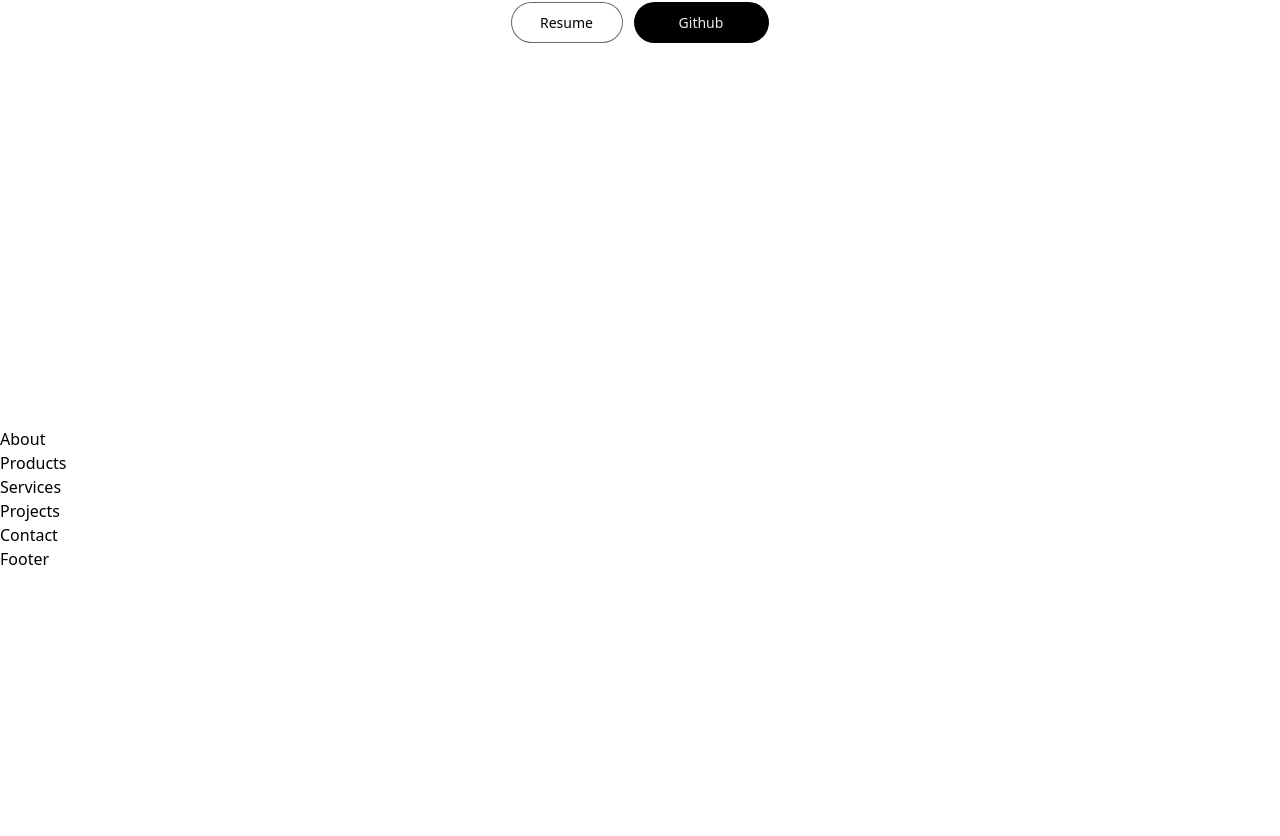
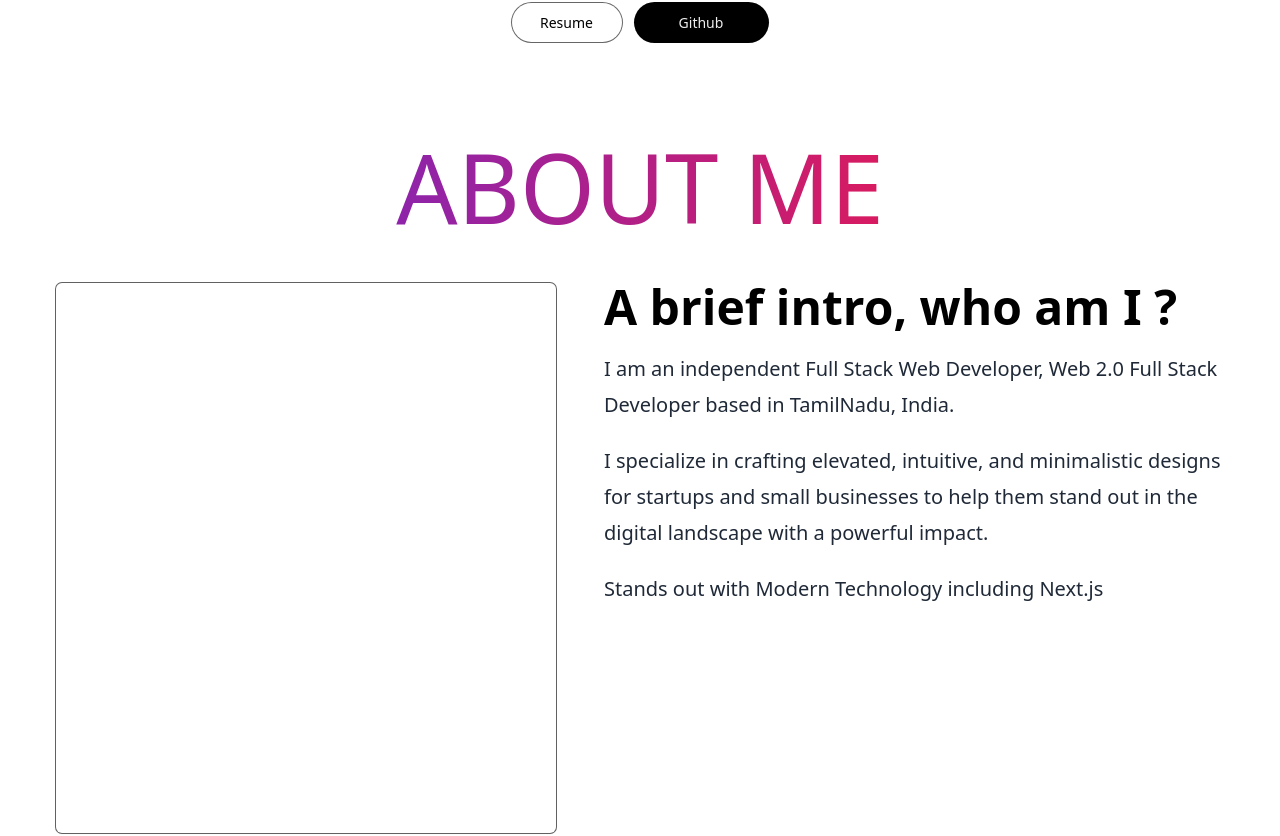
Before and after one commit to Mohamed-Parvez/parvez, a Next.js app: page / in a window 1280 px wide. Shown: the part 505-1341 px from the top of the page. Before the commit the page ends 1076 px from the top, so only its background shows below. Built offline with nearby package versions, Linux system fonts and the light colour scheme.

Commit message:
Add and updated About section

```diff
--- a/components/sections/About.tsx
+++ b/components/sections/About.tsx
@@ -1,7 +1,50 @@
 import React from "react";
 
 const About = () => {
-  return <div id="about">About</div>;
+  return (
+    <section
+      id="about"
+      className="flex-center mx-auto mb-36 mt-24 max-w-[1440px] flex-col gap-6 lg:mx-8 2xl:mx-auto"
+    >
+      <div>
+        <h1
+          className="secondary-gradient text-center font-Sans text-4xl font-medium
+         sm:text-5xl sm:font-medium md:text-6xl md:font-medium lg:text-8xl lg:font-medium"
+        >
+          ABOUT ME
+        </h1>
+      </div>
+
+      <div
+        className="flex-center md:flex-start
+      m-3 h-auto max-w-[1440px] flex-col gap-6 md:flex-row"
+      >
+        <div
+          className="m-3 aspect-square h-auto max-h-[800px] w-full max-w-[768px] rounded-md
+          shadow-sm ring-1 ring-Grey_700 md:h-[450px] md:w-[400px] lg:h-[550px] lg:w-[500px]"
+        ></div>
+
+        <div className="flex-start m-3 h-auto w-auto max-w-[768px] flex-col gap-5">
+          <p className="font-Sans text-3xl font-extrabold text-Black md:text-4xl lg:text-5xl">
+            A brief intro, who am I ?
+          </p>
+
+          <p className="font-Sans text-[16px] font-normal leading-[1.8] text-gray-800 lg:text-[20px]">
+            I am an independent Full Stack Web Developer, Web 2.0 Full Stack
+            Developer based in TamilNadu, India.
+          </p>
+          <p className="font-Sans text-[16px] font-normal leading-[1.8] text-gray-800 lg:text-[20px]">
+            I specialize in crafting elevated, intuitive, and minimalistic
+            designs for startups and small businesses to help them stand out in
+            the digital landscape with a powerful impact.
+          </p>
+          <p className="font-Sans text-[16px] font-normal leading-[1.8] text-gray-800 lg:text-[20px]">
+            Stands out with Modern Technology including Next.js
+          </p>
+        </div>
+      </div>
+    </section>
+  );
 };
 
 export default About;
--- a/components/sections/Hero.tsx
+++ b/components/sections/Hero.tsx
@@ -4,7 +4,7 @@ import Button from "../ui/button";
 
 const Hero = () => {
   return (
-    <div id="hero" className="flex-center mt-16 flex-col pb-96">
+    <div id="hero" className="flex-center mt-16 flex-col">
       <div
         // eslint-disable-next-line tailwindcss/migration-from-tailwind-2
         className="flex-center mx-3 h-auto w-auto cursor-pointer gap-1.5 text-wrap
@@ -28,9 +28,9 @@ const Hero = () => {
         leading-[1.4] md:text-5xl md:leading-[1.4] lg:text-6xl lg:leading-[1.4]
         xl:text-7xl xl:leading-[90px]"
         >
-          Hey, Hi There !
+          HEY, HI THERE !
           <br />
-          <span className="primary-gradient">I am Parvez</span>
+          <span className="secondary-gradient">I AM PARVEZ</span>
         </h1>
 
         <div className="m-3 mt-4 h-auto w-auto max-w-[380px] md:max-w-[500px] lg:mt-8">
--- a/styles/globals.css
+++ b/styles/globals.css
@@ -12,7 +12,7 @@
   }
 
   .flex-start {
-    @apply flex justify-start items-center;
+    @apply flex justify-start items-start;
   }
 
   .btn {
--- a/tailwind.config.ts
+++ b/tailwind.config.ts
@@ -10,7 +10,6 @@ const config: Config = {
     extend: {
       fontFamily: {
         Sans: ["sans"],
-      },
       },
       colors: {
         Black: "#000000",
@@ -28,6 +27,7 @@ const config: Config = {
         Violet: "#b573f8",
       },
     },
+  },
   plugins: [],
 };
 export default config;
```
Also changed, not shown: public/assets/images/profile.webp (added). Lines whose indentation alone changed are shown as unchanged.
